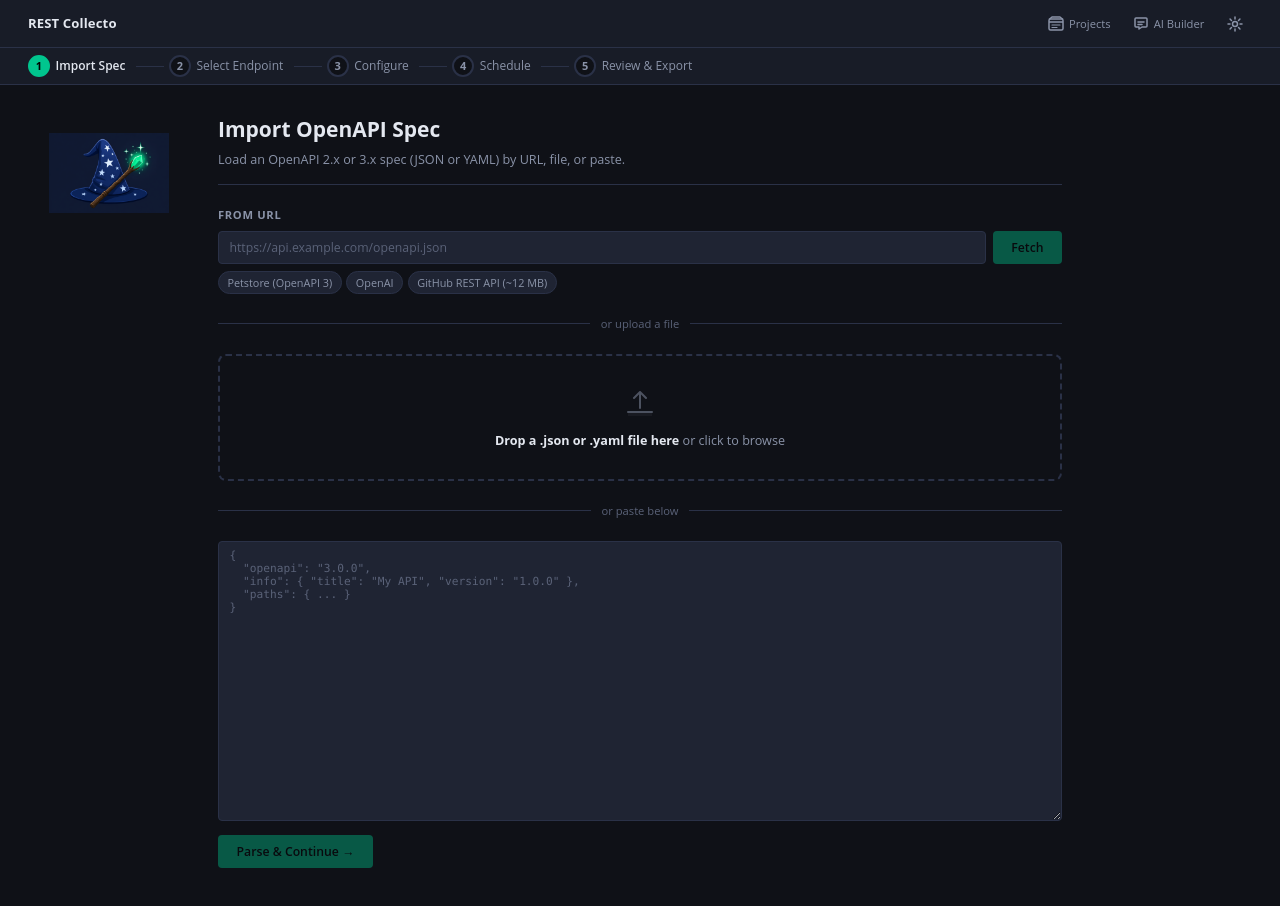
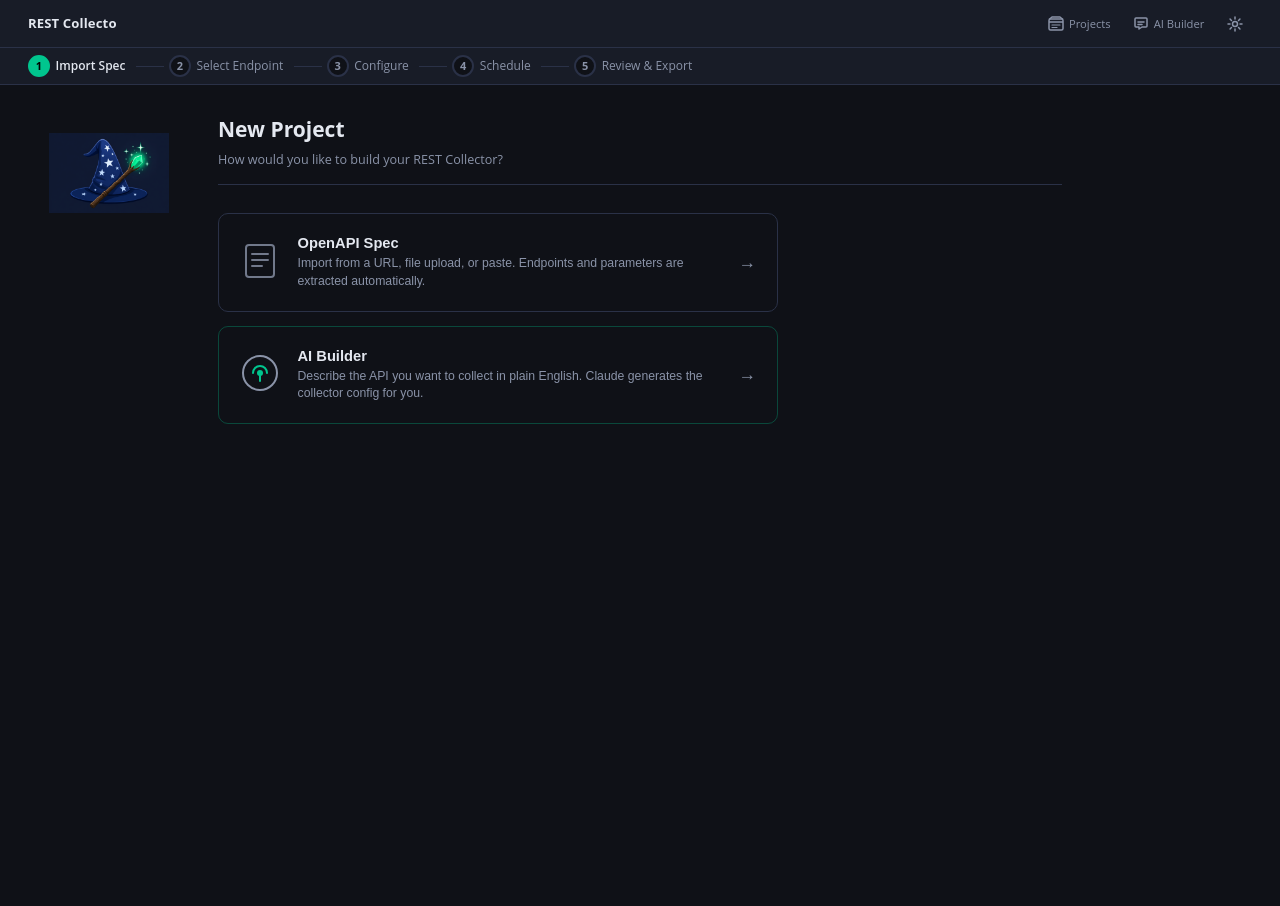
Before and after one commit to Cribl-Community/CC-rest-collecto, a React (Vite) app: page /spec in a window 1280 px wide. Shown: the top 906 px of the page. After the commit the page ends 800 px from the top, so only its background shows below. Built offline with nearby package versions, Linux system fonts and the light colour scheme.

Commit message:
feat: add mode chooser to new project flow (OpenAPI Spec vs AI Builder)
Co-authored-by: Cursor <cursoragent@cursor.com>

```diff
--- a/src/App.css
+++ b/src/App.css
@@ -457,6 +457,77 @@ select.form-control {
 
 .param-name { flex: 0 0 200px; font-family: var(--font-mono); font-size: 0.825rem; }
 .param-value { flex: 1; font-family: var(--font-mono); font-size: 0.825rem; }
+
+/* ─── Start Mode Cards ───────────────────────────────────────────────────────── */
+.start-mode-cards {
+  display: flex;
+  flex-direction: column;
+  gap: 1rem;
+  max-width: 560px;
+  margin-top: 0.5rem;
+}
+
+.start-mode-card {
+  display: flex;
+  align-items: center;
+  gap: 1.25rem;
+  padding: 1.5rem;
+  background: var(--surface);
+  border: 1.5px solid var(--border);
+  border-radius: 10px;
+  cursor: pointer;
+  text-align: left;
+  transition: border-color 0.15s, background 0.15s, transform 0.1s;
+  color: var(--text);
+  width: 100%;
+}
+
+.start-mode-card:hover {
+  border-color: var(--green);
+  background: rgba(0,197,142,0.04);
+  transform: translateY(-1px);
+}
+
+.start-mode-card--ai { border-color: rgba(0,197,142,0.3); }
+.start-mode-card--ai:hover { border-color: var(--green); background: rgba(0,197,142,0.07); }
+
+.start-mode-card-icon {
+  flex-shrink: 0;
+  color: var(--text-muted);
+  opacity: 0.8;
+}
+.start-mode-card--ai .start-mode-card-icon { opacity: 1; }
+
+.start-mode-card-body {
+  flex: 1;
+  display: flex;
+  flex-direction: column;
+  gap: 0.3rem;
+}
+
+.start-mode-card-body strong {
+  font-size: 1.05rem;
+  font-weight: 700;
+  color: var(--text);
+}
+
+.start-mode-card-body span {
+  font-size: 0.875rem;
+  color: var(--text-muted);
+  line-height: 1.4;
+}
+
+.start-mode-card-arrow {
+  flex-shrink: 0;
+  font-size: 1.25rem;
+  color: var(--text-muted);
+  transition: color 0.15s, transform 0.15s;
+}
+
+.start-mode-card:hover .start-mode-card-arrow {
+  color: var(--green);
+  transform: translateX(3px);
+}
 
 /* ─── Drop Zone ──────────────────────────────────────────────────────────────── */
 .drop-zone {
--- a/src/pages/SpecInputPage.tsx
+++ b/src/pages/SpecInputPage.tsx
@@ -3,6 +3,8 @@ import { useNavigate, useSearchParams } from 'react-router-dom';
 import { useWizard } from '../context/WizardContext';
 import { parseSpec } from '../utils/parseSpec';
 import type { ParsedSpec } from '../context/WizardContext';
+
+type StartMode = 'choose' | 'spec';
 
 type LoadSource = { kind: 'file'; name: string; size: number } | { kind: 'url'; url: string };
 
@@ -10,6 +12,8 @@ export function SpecInputPage() {
   const { rawSpec, setRawSpec, setParsedSpec, setPreserveConfig } = useWizard();
   const [searchParams] = useSearchParams();
   const preserve = searchParams.get('preserve') === 'true';
+  // Skip the mode chooser when coming back via Update Spec (preserve mode)
+  const [mode, setMode] = useState<StartMode>(preserve ? 'spec' : 'choose');
 
   // paste text (small specs)
   const [pasteText, setPasteText] = useState(rawSpec);
@@ -127,10 +131,63 @@ export function SpecInputPage() {
     { label: 'GitHub REST API (~12 MB)', url: 'https://raw.githubusercontent.com/github/rest-api-description/main/descriptions/api.github.com/api.github.com.json' },
   ];
 
+  if (mode === 'choose') {
+    return (
+      <div className="page">
+        <div className="page-header">
+          <h2 className="page-title">New Project</h2>
+          <p className="page-subtitle">How would you like to build your REST Collector?</p>
+        </div>
+        <div className="start-mode-cards">
+          <button
+            type="button"
+            className="start-mode-card"
+            onClick={() => setMode('spec')}
+          >
+            <div className="start-mode-card-icon">
+              <svg width="40" height="40" viewBox="0 0 40 40" fill="none">
+                <rect x="6" y="4" width="28" height="32" rx="3" stroke="currentColor" strokeWidth="2"/>
+                <path d="M12 13h16M12 19h16M12 25h10" stroke="currentColor" strokeWidth="2" strokeLinecap="round"/>
+              </svg>
+            </div>
+            <div className="start-mode-card-body">
+              <strong>OpenAPI Spec</strong>
+              <span>Import from a URL, file upload, or paste. Endpoints and parameters are extracted automatically.</span>
+            </div>
+            <div className="start-mode-card-arrow">→</div>
+          </button>
+
+          <button
+            type="button"
+            className="start-mode-card start-mode-card--ai"
+            onClick={() => navigate('/chat')}
+          >
+            <div className="start-mode-card-icon">
+              <svg width="40" height="40" viewBox="0 0 40 40" fill="none">
+                <circle cx="20" cy="20" r="17" stroke="currentColor" strokeWidth="2"/>
+                <path d="M13 20c0-3.866 3.134-7 7-7s7 3.134 7 7" stroke="#00C58E" strokeWidth="2" strokeLinecap="round"/>
+                <circle cx="20" cy="20" r="3" fill="#00C58E"/>
+                <path d="M20 23v5" stroke="#00C58E" strokeWidth="2" strokeLinecap="round"/>
+              </svg>
+            </div>
+            <div className="start-mode-card-body">
+              <strong>AI Builder</strong>
+              <span>Describe the API you want to collect in plain English. Claude generates the collector config for you.</span>
+            </div>
+            <div className="start-mode-card-arrow">→</div>
+          </button>
+        </div>
+      </div>
+    );
+  }
+
   return (
     <div className="page">
       <div className="page-header">
-        <h2 className="page-title">Import OpenAPI Spec</h2>
+        <button type="button" className="btn btn--ghost btn--sm" onClick={() => setMode('choose')}>
+          ← Back
+        </button>
+        <h2 className="page-title" style={{ marginTop: '0.75rem' }}>Import OpenAPI Spec</h2>
         <p className="page-subtitle">
           Load an OpenAPI 2.x or 3.x spec (JSON or YAML) by URL, file, or paste.
         </p>
```
